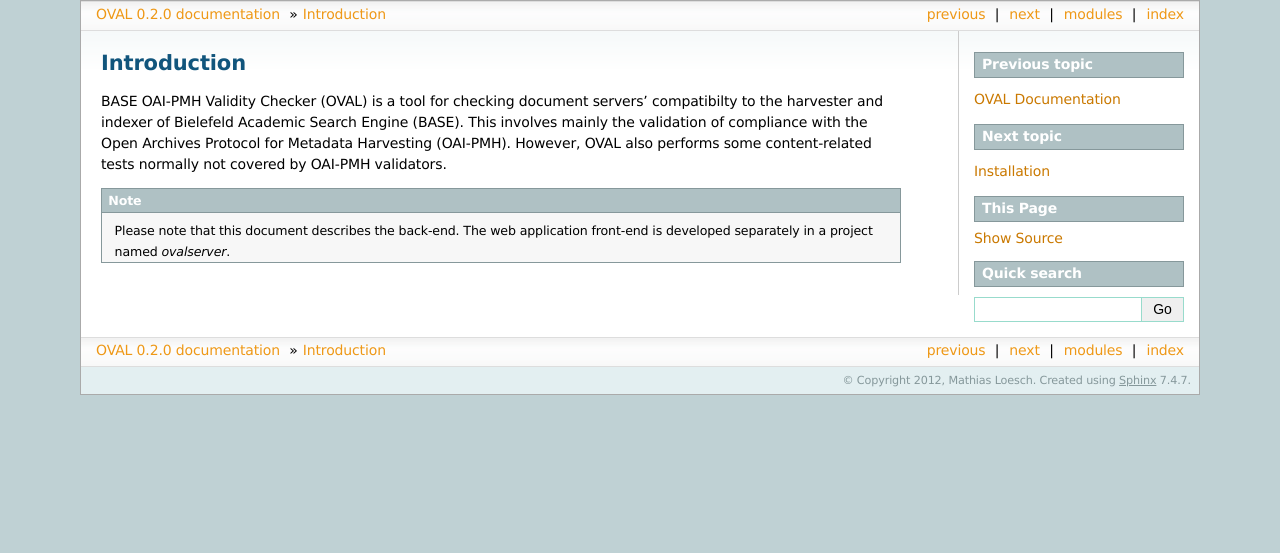
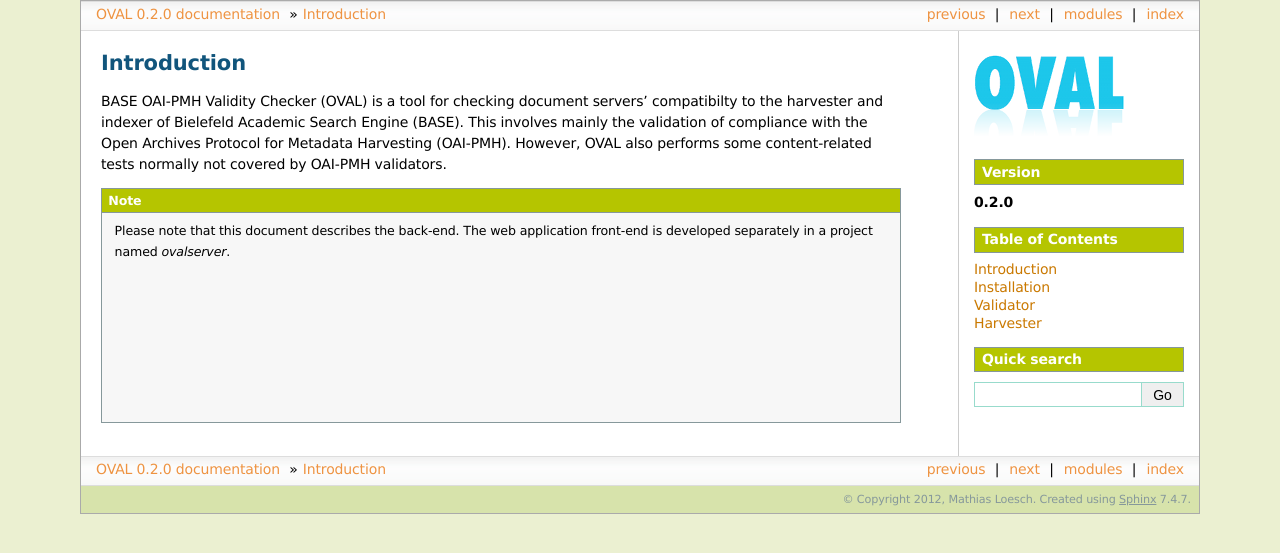
Before and after one commit to pietsch/oval, a Sphinx documentation site: the page built from doc/source/intro.rst, in a window 1280 px wide. Shown: the top 553 px of the page. Built offline with Sphinx 7.4.7, drawn with Linux system fonts in a browser that asks for light colours; the version number is read from the project's files by our own code.

Commit message:
Updated .gitignore; added doc folders

```diff
--- /dev/null
+++ b/doc/source/_templates/version.html
@@ -0,0 +1,2 @@
+<h3>Version</h3>
+ <b>{{ version }}</b>
--- /dev/null
+++ b/doc/source/_theme/ub/layout.html
@@ -0,0 +1,14 @@
+{#
+    sphinxdoc/layout.html
+    ~~~~~~~~~~~~~~~~~~~~~
+
+    Sphinx layout template for the sphinxdoc theme.
+
+    :copyright: Copyright 2007-2011 by the Sphinx team, see AUTHORS.
+    :license: BSD, see LICENSE for details.
+#}
+{% extends "basic/layout.html" %}
+
+{# put the sidebar before the body #}
+{% block sidebar1 %}{{ sidebar() }}{% endblock %}
+{% block sidebar2 %}{% endblock %}
--- /dev/null
+++ b/doc/source/_theme/ub/static/ub.css_t
@@ -0,0 +1,339 @@
+/*
+ * ub.css_t
+ * ~~~~~~~~~~~~~~~
+ *
+ * Bielefeld University Library stylesheet -- ub theme.  Originally as created sphinxdoc.ccs_t by
+ * Armin Ronacher for Werkzeug.
+ *
+ * :copyright: Copyright 2007-2011 by the Sphinx team, see AUTHORS.
+ * :license: BSD, see LICENSE for details.
+ *
+ */
+
+@import url("basic.css");
+
+/* -- page layout ----------------------------------------------------------- */
+
+body {
+    font-family: 'Lucida Grande', 'Lucida Sans Unicode', 'Geneva',
+                 'Verdana', sans-serif;
+    font-size: 14px;
+    letter-spacing: -0.01em;
+    line-height: 150%;
+    text-align: center;
+    background-color: #EBF0D1;
+    color: black;
+    padding: 0;
+    border: 1px solid #aaa;
+
+    margin: 0px 80px 0px 80px;
+    min-width: 740px;
+}
+
+div.document {
+    background-color: white;
+    text-align: left;
+/*    background-image: url(contents.png);*/
+    background-repeat: repeat-x;
+}
+
+div.bodywrapper {
+    margin: 0 {{ theme_sidebarwidth|toint + 10 }}px 0 0;
+    border-right: 1px solid #ccc;
+}
+
+div.body {
+    margin: 0;
+    padding: 0.5em 20px 20px 20px;
+}
+
+div.related {
+    font-size: 1em;
+}
+
+div.related ul {
+    background-image: url(navigation.png);
+    height: 2em;
+    border-top: 1px solid #ddd;
+    border-bottom: 1px solid #ddd;
+}
+
+div.related ul li {
+    margin: 0;
+    padding: 0;
+    height: 2em;
+    float: left;
+}
+
+div.related ul li.right {
+    float: right;
+    margin-right: 5px;
+}
+
+div.related ul li a {
+    margin: 0;
+    padding: 0 5px 0 5px;
+    line-height: 1.75em;
+    color: #EE9341;
+}
+
+div.related ul li a:hover {
+    color: #3CA8E7;
+}
+
+div.sphinxsidebarwrapper {
+    padding: 0;
+}
+
+div.sphinxsidebar {
+    margin: 0;
+    padding: 0.5em 15px 15px 0;
+    width: {{ theme_sidebarwidth|toint - 20 }}px;
+    float: right;
+    font-size: 1em;
+    text-align: left;
+}
+
+div.sphinxsidebar h3, div.sphinxsidebar h4 {
+    margin: 1em 0 0.5em 0;
+    font-size: 1em;
+    padding: 0.1em 0 0.1em 0.5em;
+    color: white;
+    border: 1px solid #86989B;
+    background-color: #B5C500;
+}
+
+div.sphinxsidebar h3 a {
+    color: white;
+}
+
+div.sphinxsidebar ul {
+    padding-left: 1.5em;
+    margin-top: 7px;
+    padding: 0;
+    line-height: 130%;
+}
+
+div.sphinxsidebar ul ul {
+    margin-left: 20px;
+}
+
+div.footer {
+    background-color: #D7E3AB;
+    color: #86989B;
+    padding: 3px 8px 3px 0;
+    clear: both;
+    font-size: 0.8em;
+    text-align: right;
+}
+
+div.footer a {
+    color: #86989B;
+    text-decoration: underline;
+}
+
+/* -- body styles ----------------------------------------------------------- */
+
+p {
+    margin: 0.8em 0 0.5em 0;
+}
+
+a {
+    color: #CA7900;
+    text-decoration: none;
+}
+
+a:hover {
+    color: #2491CF;
+}
+
+div.body a {
+    text-decoration: underline;
+}
+
+h1 {
+    margin: 0;
+    padding: 0.7em 0 0.3em 0;
+    font-size: 1.5em;
+    color: #11557C;
+}
+
+h2 {
+    margin: 1.3em 0 0.2em 0;
+    font-size: 1.35em;
+    padding: 0;
+}
+
+h3 {
+    margin: 1em 0 -0.3em 0;
+    font-size: 1.2em;
+}
+
+div.body h1 a, div.body h2 a, div.body h3 a, div.body h4 a, div.body h5 a, div.body h6 a {
+    color: black!important;
+}
+
+h1 a.anchor, h2 a.anchor, h3 a.anchor, h4 a.anchor, h5 a.anchor, h6 a.anchor {
+    display: none;
+    margin: 0 0 0 0.3em;
+    padding: 0 0.2em 0 0.2em;
+    color: #aaa!important;
+}
+
+h1:hover a.anchor, h2:hover a.anchor, h3:hover a.anchor, h4:hover a.anchor,
+h5:hover a.anchor, h6:hover a.anchor {
+    display: inline;
+}
+
+h1 a.anchor:hover, h2 a.anchor:hover, h3 a.anchor:hover, h4 a.anchor:hover,
+h5 a.anchor:hover, h6 a.anchor:hover {
+    color: #777;
+    background-color: #eee;
+}
+
+a.headerlink {
+    color: #c60f0f!important;
+    font-size: 1em;
+    margin-left: 6px;
+    padding: 0 4px 0 4px;
+    text-decoration: none!important;
+}
+
+a.headerlink:hover {
+    background-color: #ccc;
+    color: white!important;
+}
+
+cite, code, tt {
+    font-family: 'Consolas', 'Deja Vu Sans Mono',
+                 'Bitstream Vera Sans Mono', monospace;
+    font-size: 0.95em;
+    letter-spacing: 0.01em;
+}
+
+tt {
+    background-color: #f2f2f2;
+    border-bottom: 1px solid #ddd;
+    color: #333;
+}
+
+tt.descname, tt.descclassname, tt.xref {
+    border: 0;
+}
+
+hr {
+    border: 1px solid #abc;
+    margin: 2em;
+}
+
+a tt {
+    border: 0;
+    color: #CA7900;
+}
+
+a tt:hover {
+    color: #2491CF;
+}
+
+pre {
+    font-family: 'Consolas', 'Deja Vu Sans Mono',
+                 'Bitstream Vera Sans Mono', monospace;
+    font-size: 0.95em;
+    letter-spacing: 0.015em;
+    line-height: 120%;
+    padding: 0.5em;
+    border: 1px solid #ccc;
+    background-color: #f8f8f8;
+}
+
+pre a {
+    color: inherit;
+    text-decoration: underline;
+}
+
+td.linenos pre {
+    padding: 0.5em 0;
+}
+
+div.quotebar {
+    background-color: #f8f8f8;
+    max-width: 250px;
+    float: right;
+    padding: 2px 7px;
+    border: 1px solid #ccc;
+}
+
+div.topic {
+    background-color: #f8f8f8;
+}
+
+table {
+    border-collapse: collapse;
+    margin: 0 -0.5em 0 -0.5em;
+}
+
+table td, table th {
+    padding: 0.2em 0.5em 0.2em 0.5em;
+}
+
+div.admonition, div.warning {
+    font-size: 0.9em;
+    margin: 1em 0 1em 0;
+    border: 1px solid #86989B;
+    background-color: #f7f7f7;
+    padding: 0;
+}
+
+div.admonition p, div.warning p {
+    margin: 0.5em 1em 0.5em 1em;
+    padding: 0;
+}
+
+div.admonition pre, div.warning pre {
+    margin: 0.4em 1em 0.4em 1em;
+}
+
+div.admonition p.admonition-title,
+div.warning p.admonition-title {
+    margin: 0;
+    padding: 0.1em 0 0.1em 0.5em;
+    color: white;
+    border-bottom: 1px solid #86989B;
+    font-weight: bold;
+    background-color: #B5C500;
+}
+
+div.warning {
+    border: 1px solid #940000;
+}
+
+div.warning p.admonition-title {
+    background-color: #CF0000;
+    border-bottom-color: #940000;
+}
+
+div.admonition ul, div.admonition ol,
+div.warning ul, div.warning ol {
+    margin: 0.1em 0.5em 0.5em 3em;
+    padding: 0;
+}
+
+div.versioninfo {
+    margin: 1em 0 0 0;
+    border: 1px solid #ccc;
+    background-color: #DDEAF0;
+    padding: 8px;
+    line-height: 1.3em;
+    font-size: 0.9em;
+}
+
+.viewcode-back {
+    font-family: 'Lucida Grande', 'Lucida Sans Unicode', 'Geneva',
+                 'Verdana', sans-serif;
+}
+
+div.viewcode-block:target {
+    background-color: #f4debf;
+    border-top: 1px solid #ac9;
+    border-bottom: 1px solid #ac9;
+}
--- /dev/null
+++ b/doc/source/_theme/ub/theme.conf
@@ -0,0 +1,4 @@
+[theme]
+inherit = basic
+stylesheet = ub.css
+pygments_style = fruity
--- a/doc/source/conf.py
+++ b/doc/source/conf.py
@@ -13,12 +13,13 @@
 
 import sys, os
 
-import oval
 
 # If extensions (or modules to document with autodoc) are in another directory,
 # add these directories to sys.path here. If the directory is relative to the
 # documentation root, use os.path.abspath to make it absolute, like shown here.
-#sys.path.insert(0, os.path.abspath('.'))
+
+sys.path.insert(0, os.path.abspath('../../'))
+import oval
 
 # -- General configuration -----------------------------------------------------
 
@@ -93,7 +94,7 @@
 
 # The theme to use for HTML and HTML Help pages.  See the documentation for
 # a list of builtin themes.
-html_theme = 'sphinxdoc'
+html_theme = 'ub'
 
 # Theme options are theme-specific and customize the look and feel of a theme
 # further.  For a list of options available for each theme, see the
@@ -101,7 +102,7 @@
 #html_theme_options = {}
 
 # Add any paths that contain custom themes here, relative to this directory.
-#html_theme_path = []
+html_theme_path = ['_theme']
 
 # The name for this set of Sphinx documents.  If None, it defaults to
 # "<project> v<release> documentation".
@@ -112,7 +113,7 @@
 
 # The name of an image file (relative to this directory) to place at the top
 # of the sidebar.
-#html_logo = None
+html_logo = 'ovallogo.png'
 
 # The name of an image file (within the static path) to use as favicon of the
 # docs.  This file should be a Windows icon file (.ico) being 16x16 or 32x32
@@ -134,6 +135,10 @@
 
 # Custom sidebar templates, maps document names to template names.
 #html_sidebars = {}
+html_sidebars = {
+   '**': ['version.html', 'globaltoc.html', 'searchbox.html']
+}
+
 
 # Additional templates that should be rendered to pages, maps page names to
 # template names.
@@ -173,14 +178,14 @@
 
 latex_elements = {
 # The paper size ('letterpaper' or 'a4paper').
-#'papersize': 'letterpaper',
+'papersize': 'letterpaper',
 
 # The font size ('10pt', '11pt' or '12pt').
-#'pointsize': '10pt',
-
+'pointsize': '12pt',
 # Additional stuff for the LaTeX preamble.
 #'preamble': '',
 }
+
 
 # Grouping the document tree into LaTeX files. List of tuples
 # (source start file, target name, title, author, documentclass [howto/manual]).
@@ -191,7 +196,7 @@
 
 # The name of an image file (relative to this directory) to place at the top of
 # the title page.
-#latex_logo = None
+latex_logo = 'ovallogo.png'
 
 # For "manual" documents, if this is true, then toplevel headings are parts,
 # not chapters.
```
Also changed, not shown: doc/source/_theme/ub/static/contents.png (added), doc/source/_theme/ub/static/navigation.png (added), doc/source/ovallogo.png (added), 1 other file.
